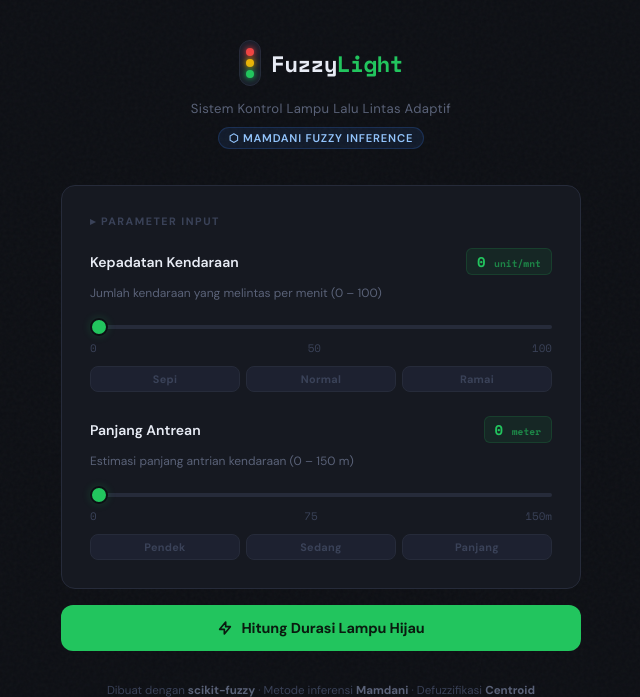
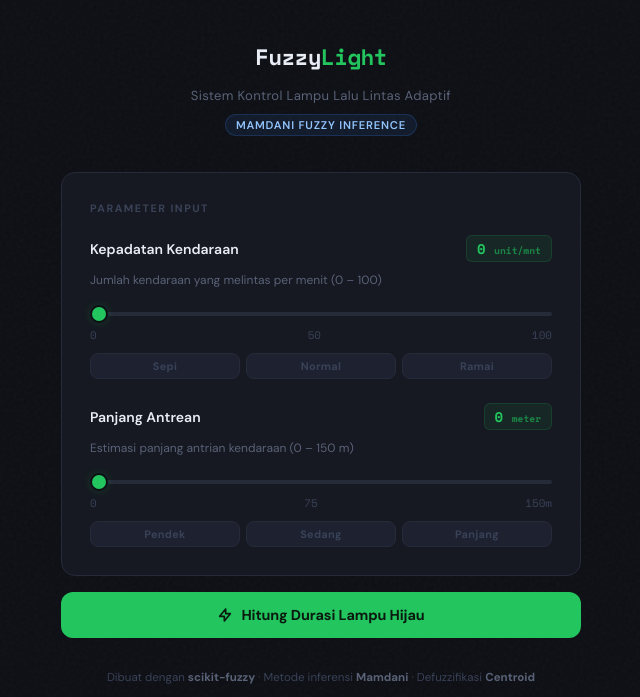
Before and after one commit to bagaseka995/PraktikumKB_H1D024076_SistemFuzzy, a Flask app: page / in a window 1280 px wide. Shown: the top 697 px of the page, without its empty margins (319-959 px from the left). Run offline with Flask 3, Linux system fonts and the light colour scheme.

Commit message:
Tugas responsi sistem fuzzy

```diff
--- a/templates/index.html
+++ b/templates/index.html
@@ -422,22 +422,17 @@
     <!-- Header -->
     <div class="header">
         <div class="logo-row">
-            <div class="traffic-light-icon">
-                <div class="tl-dot r"></div>
-                <div class="tl-dot y"></div>
-                <div class="tl-dot g"></div>
-            </div>
             <h1>Fuzzy<span>Light</span></h1>
         </div>
         <p class="header-sub">Sistem Kontrol Lampu Lalu Lintas Adaptif</p>
-        <div class="badge-fuzzy">⬡ Mamdani Fuzzy Inference</div>
+        <div class="badge-fuzzy">Mamdani Fuzzy Inference</div>
     </div>
 
     <!-- Form -->
     <form method="POST" action="/" id="fuzzyForm">
 
         <div class="card">
-            <div class="card-label">▸ Parameter Input</div>
+            <div class="card-label">Parameter Input</div>
 
             <!-- Kepadatan -->
             <div class="input-group">
```
